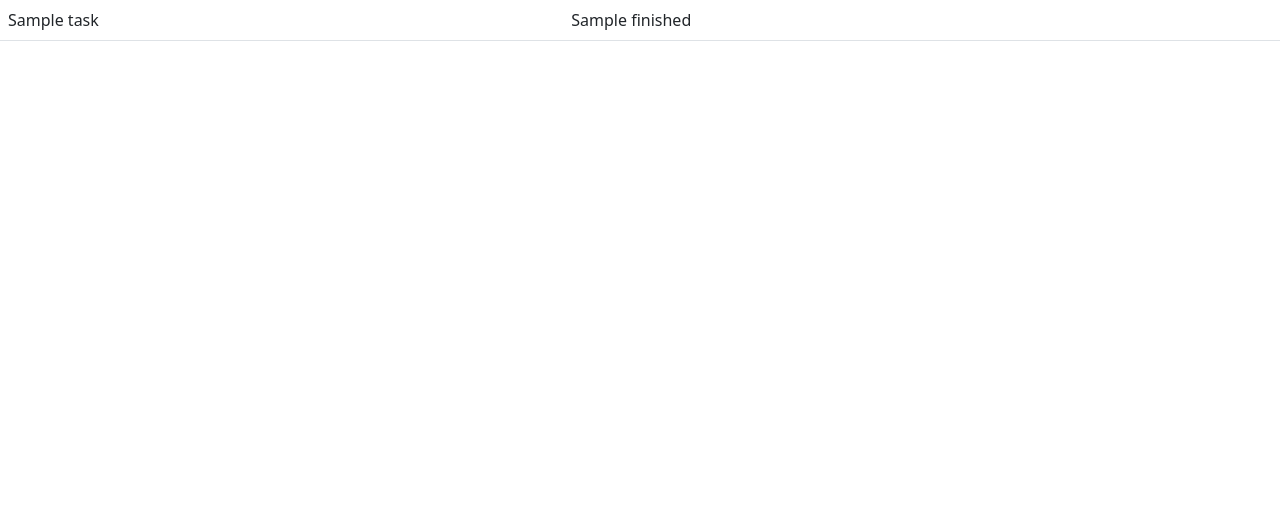
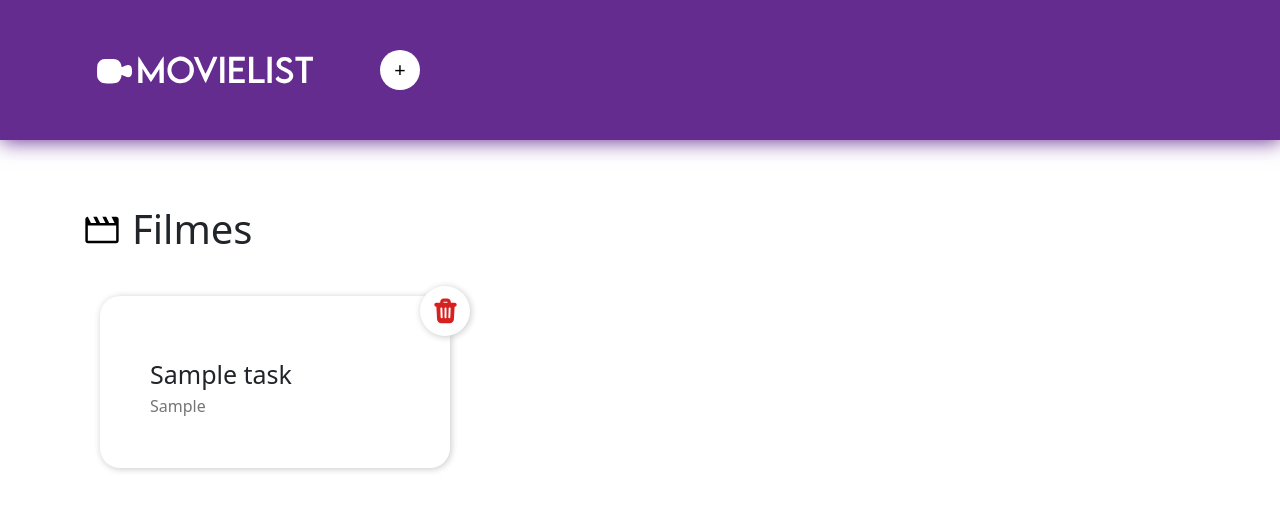
Before and after one commit to camargobiel/movie-list, a Flask app: template templates/home.html in a window 1280 px wide. Shown: the top 511 px of the page. Run offline with Flask 2, Linux system fonts and the light colour scheme; the template is opened without the code that fills it: most values are stand-ins (such as "Sample title", 1, 10 or a date in 2020).

Commit message:
fix: fixed table visualization

```diff
--- a/templates/home.html
+++ b/templates/home.html
@@ -5,16 +5,40 @@
   <meta http-equiv="X-UA-Compatible" content="IE=edge">
   <meta name="viewport" content="width=device-width, initial-scale=1.0">
   <link href="https://cdn.jsdelivr.net/npm/bootstrap@5.2.2/dist/css/bootstrap.min.css" rel="stylesheet" integrity="sha384-Zenh87qX5JnK2Jl0vWa8Ck2rdkQ2Bzep5IDxbcnCeuOxjzrPF/et3URy9Bv1WTRi" crossorigin="anonymous">
+  <link rel="stylesheet" href="{{ url_for('static', filename='css/home.css') }}">
+  <link rel="stylesheet" href="../static/css/header.css">
   <title>Document</title>
 </head>
 <body>
-  <table class="table">
+  <div class="header">
+    <form action="go_to_create_page">
+      <a href="/">
+        <img src="../static/assets/logo.svg">
+      </a>
+      <button class="add-button"> + </button>
+    </form>
+  </div>
+  <div class="container">
+    <img class="movie" src="../static/assets/movie.svg"> <h1> Filmes</h1>
+
+    {% if tasks|length < 1 %}
+      <h4>Nenhum filme cadastrado :( </h4>
+    {% endif %}
+  </div>
+  <div class="container container-movies">
     {% for task in tasks: %}
-    <tr>
-      <td>{{task.name}}</td>
-      <td>{{task.finished}}</td>
-    </tr>
+    <div>
+      <form action="remove" method="POST">
+        <button class="remove-button"><img src="/static/assets/trash.svg"></button>
+        <input name="task" type="text" value="{{task}}" hidden>
+      </form>
+      <div class="movie-info">
+        <div class="name"> {{task.name}} </div>
+        <div class="type"> {{task.movie_type}} </div>
+        <div class="classification classification--{{task.movie_classification}}"> {{task.movie_classification}} </div>
+      </div>
+    </div>
     {% endfor %}
-  </table>
+  </div>
 </body>
 </html>
```
